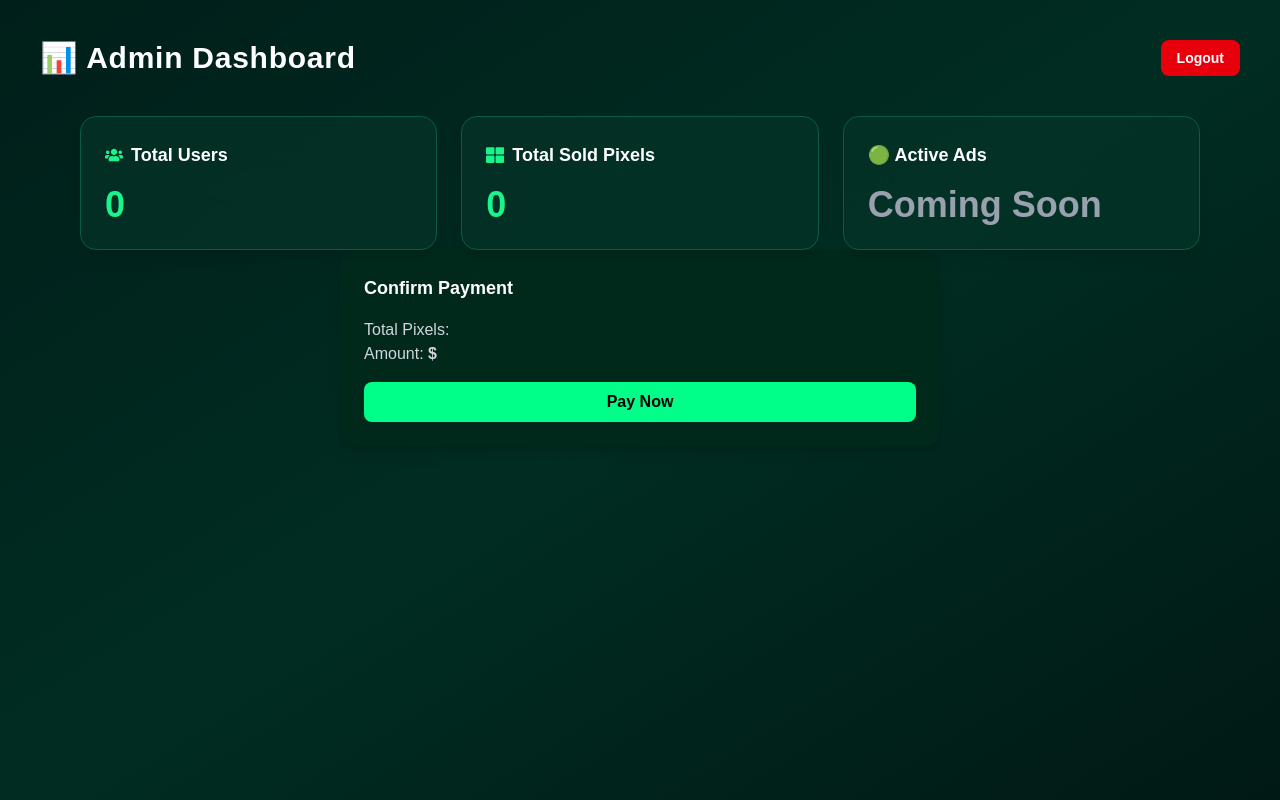
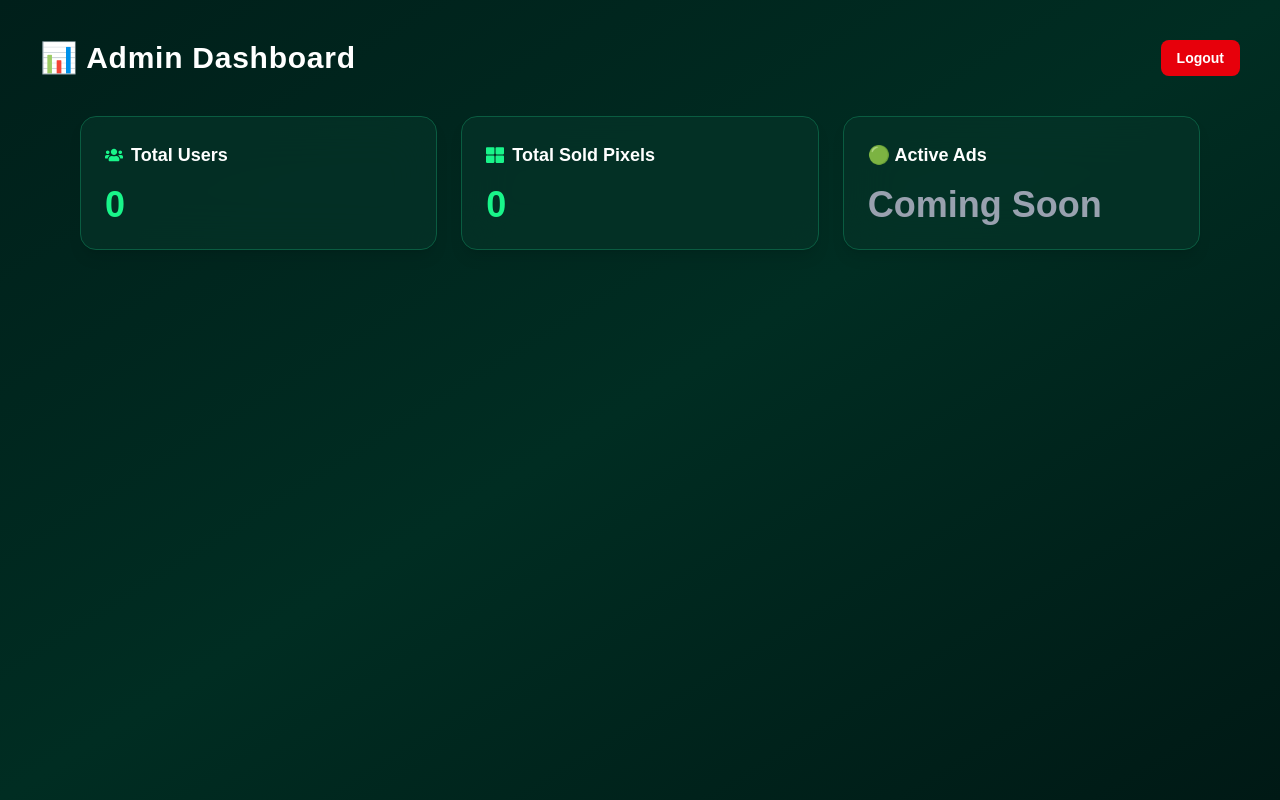
Before and after one commit to mariaasghar123/pixelmint, a Next.js app: page /admin/dashboard in a window 1280 px wide. Built offline with nearby package versions, Linux system fonts and the light colour scheme; no server answers; sample sign-in values are in the browser's storage.

Commit message:
stripe method

```diff
--- a/app/admin/dashboard/page.tsx
+++ b/app/admin/dashboard/page.tsx
@@ -3,7 +3,6 @@ import { useRouter } from "next/navigation";
 import { useEffect, useState } from "react";
 import { FaUsers, FaThLarge } from "react-icons/fa";
 import { motion } from "framer-motion";
-import BuyPixelsFallback from "@/app/components/BuypixelFallback";
 
 export default function AdminDashboard() {
   const router = useRouter();
@@ -77,7 +76,6 @@ export default function AdminDashboard() {
           <p className="text-4xl font-extrabold mt-4 text-gray-400">Coming Soon</p>
         </motion.div>
       </div>
-      <BuyPixelsFallback userId={"admin-dashboard"} />
     </div>
   );
 }
```
